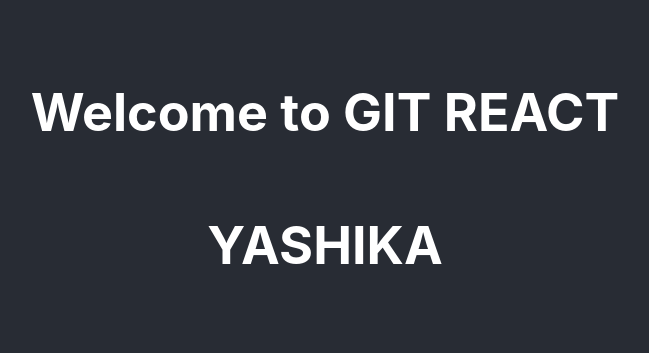
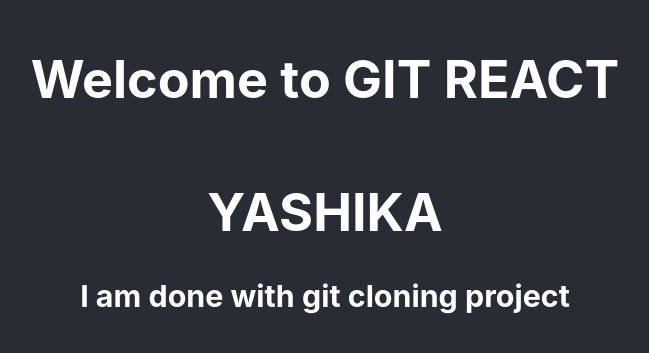
Before and after one commit to nithyavinod21/react-demo, a React (Create React App) app: page / in a window 1280 px wide. Shown: the part 221-574 px from the top of the page, without its empty margins (315-964 px from the left). Built offline with nearby package versions, Linux system fonts and the light colour scheme.

Commit message:
add head line

```diff
--- a/src/comp/Login.js
+++ b/src/comp/Login.js
@@ -4,6 +4,7 @@
     return(
         <div>
             <h1>{props.username}</h1>
+            <h3>I am done with git cloning project</h3>
         </div>
     )
 }
```
